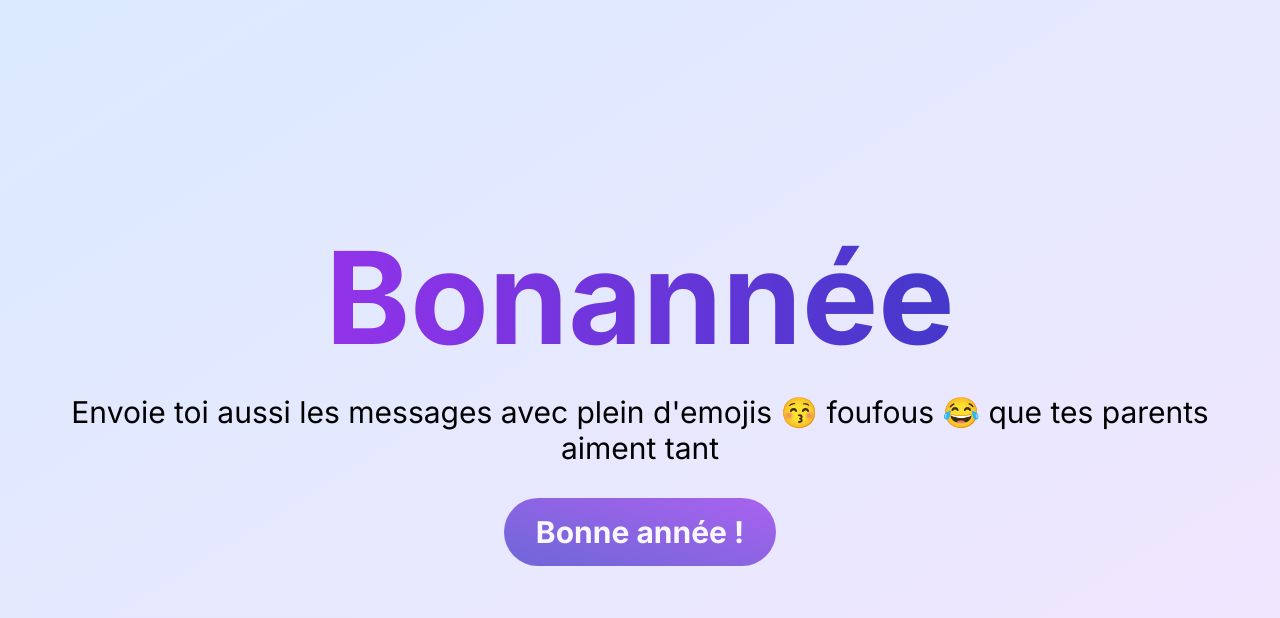
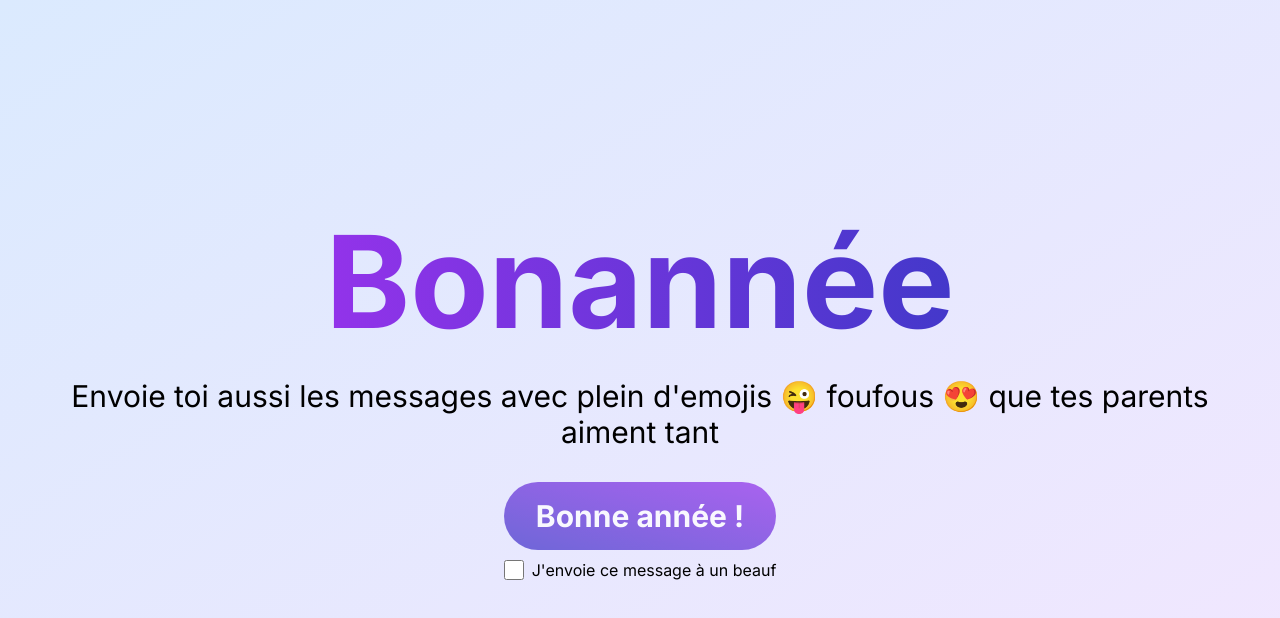
Before and after one commit to Niborwood/bonannee, a React (Vite) app: page / in a window 1280 px wide. Shown: the top 618 px of the page. Built offline with nearby package versions, Linux system fonts and the light colour scheme.

Commit message:
Add beauf option

```diff
--- a/src/App.tsx
+++ b/src/App.tsx
@@ -49,13 +49,17 @@ const EMOJIS = [
   "😿",
   "😾",
 ];
+const MESSAGES = [
+  "Bonne année !!!",
+  "Beaux tétés !!!",
+  "Beaux nénés !!!",
+  "Bannanier et pommes sautées !",
+];
 
 function App() {
   const [emojis, setEmojis] = useState("");
   const [showModal, setShowModal] = useState(false);
-
-  // Take a random emoji
-  const emoji = EMOJIS[Math.floor(Math.random() * EMOJIS.length)];
+  const [beauf, setBeauf] = useState(false);
 
   const handleClick = () => {
     const numEmojis = Math.floor(Math.random() * LENGTH) + LENGTH;
@@ -67,11 +71,16 @@ function App() {
         selectedEmojis.push(emoji);
       }
     }
-    setEmojis("Bonne année !!! " + selectedEmojis.join(""));
+    // if beauf, 1 to messages.length (do not take index 0), else, 0
+    const messageIndex = beauf
+      ? Math.floor(Math.random() * (MESSAGES.length - 1)) + 1
+      : 0;
+
+    setEmojis(`${MESSAGES[messageIndex]} ${selectedEmojis.join("")}`);
     // Copy emojis to clipboard
     setShowModal(true);
     navigator.clipboard.writeText(emojis).then(() => {
-      setTimeout(() => setShowModal(false), 4000);
+      setTimeout(() => setShowModal(false), 1000);
     });
   };
 
@@ -87,12 +96,25 @@ function App() {
           {EMOJIS[Math.floor(Math.random() * EMOJIS.length)]} que tes parents
           aiment tant
         </p>
+        <div className="space-y-2">
           <button
             onClick={handleClick}
             className="bg-gradient-to-bl from-purple-600 to-indigo-700 hover:bg-purple-700 text-white font-bold py-4 px-8 rounded-full animate-pulse margin-auto hover:animate-none transition-all w-fit"
           >
             Bonne année !
           </button>
+          <div className="flex items-center gap-2">
+            <input
+              type="checkbox"
+              id="beauf-checker"
+              className="w-5 h-5 accent-indigo-600 p-2"
+              onChange={() => setBeauf((prev) => !prev)}
+            />
+            <label htmlFor="beauf-checker" className="text-base">
+              J'envoie ce message à un beauf
+            </label>
+          </div>
+        </div>
       </div>
       {showModal && (
         <div className="fixed top-0 left-0 right-0 bottom-0 bg-white/80 z-50">
```
Lines whose indentation alone changed are shown as unchanged.
